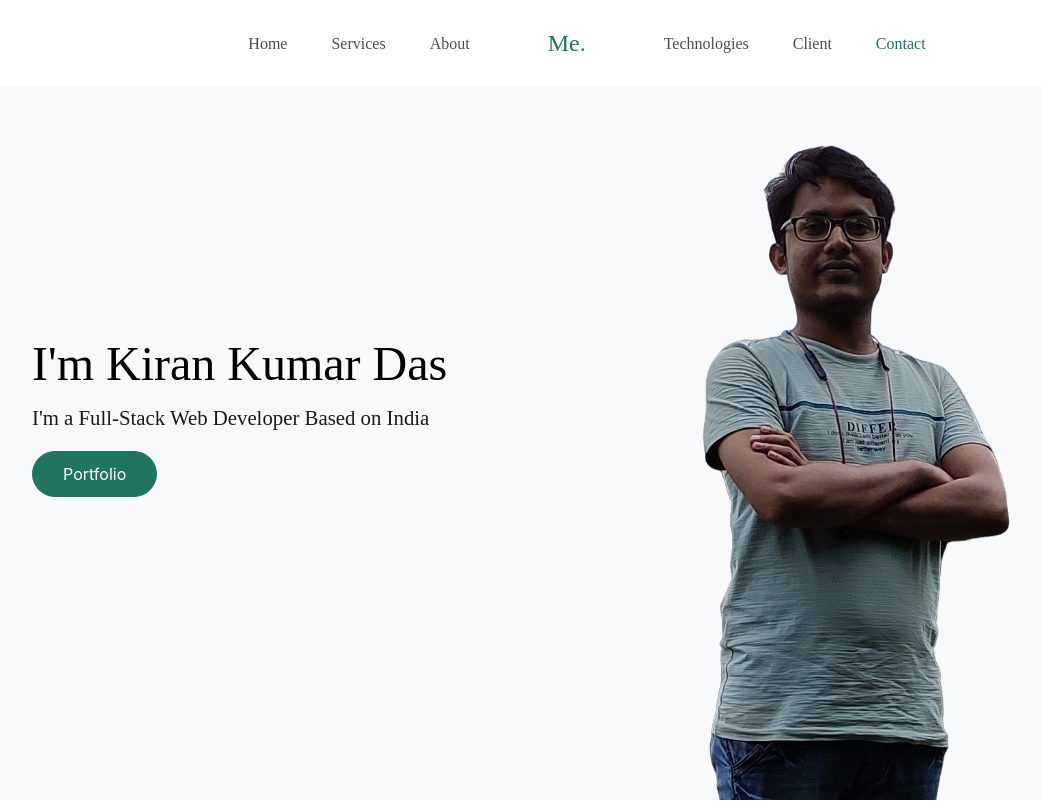
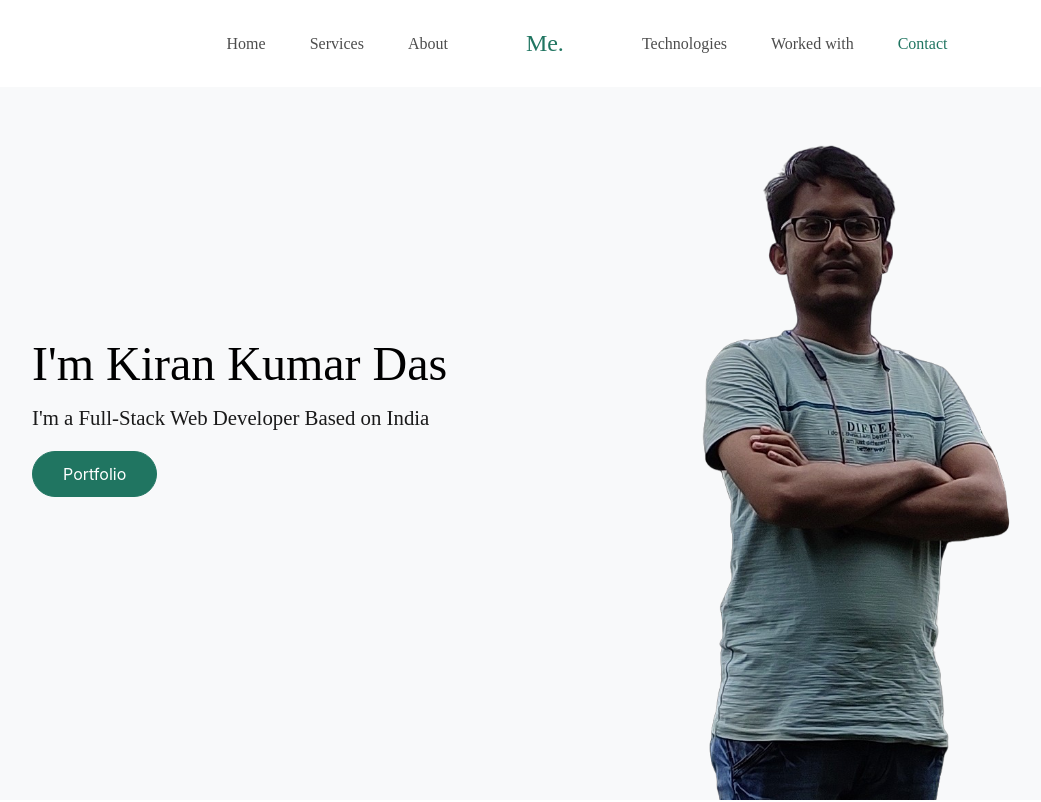
Before and after one commit to 224alpha/kiran.github.io, a plain HTML site: page index.html in a window 1280 px wide. Shown: the top 802 px of the page, without its empty margins (53-1094 px from the left). Drawn offline with Linux system fonts and the light colour scheme; some packages are replaced by stand-ins of ours; a script that the page names is missing; files whose address does not match are found by name; a web font is replaced by a local one.

Commit message:
navbar fixed

```diff
--- a/index.html
+++ b/index.html
@@ -65,7 +65,7 @@
             <nav class="site-navigation position-relative" role="navigation">
               <ul class="site-menu main-menu js-clone-nav mr-auto d-none d-lg-block">
                 <li><a href="#technology-section" class="nav-link">Technologies</a></li>
-                <li><a href="#clients-section" class="nav-link">Client</a></li>
+                <li><a href="#clients-section" class="nav-link">Worked with</a></li>
                 <li><a href="#contact-section" class="nav-link">Contact</a></li>
               </ul>
             </nav>
@@ -355,7 +355,7 @@
       <div class="container">
         <div class="row">
           <div class="col-12 mb-5 position-relative">
-            <h2 class="section-title text-center">Worked in</h2>
+            <h2 class="section-title text-center">Worked with</h2>
           </div>
           <div class="col-6 col-sm-6 col-md-4 col-lg-4 text-center">
             <img src="images/logo_1.png" alt="Image" class="img-fluid">
```
